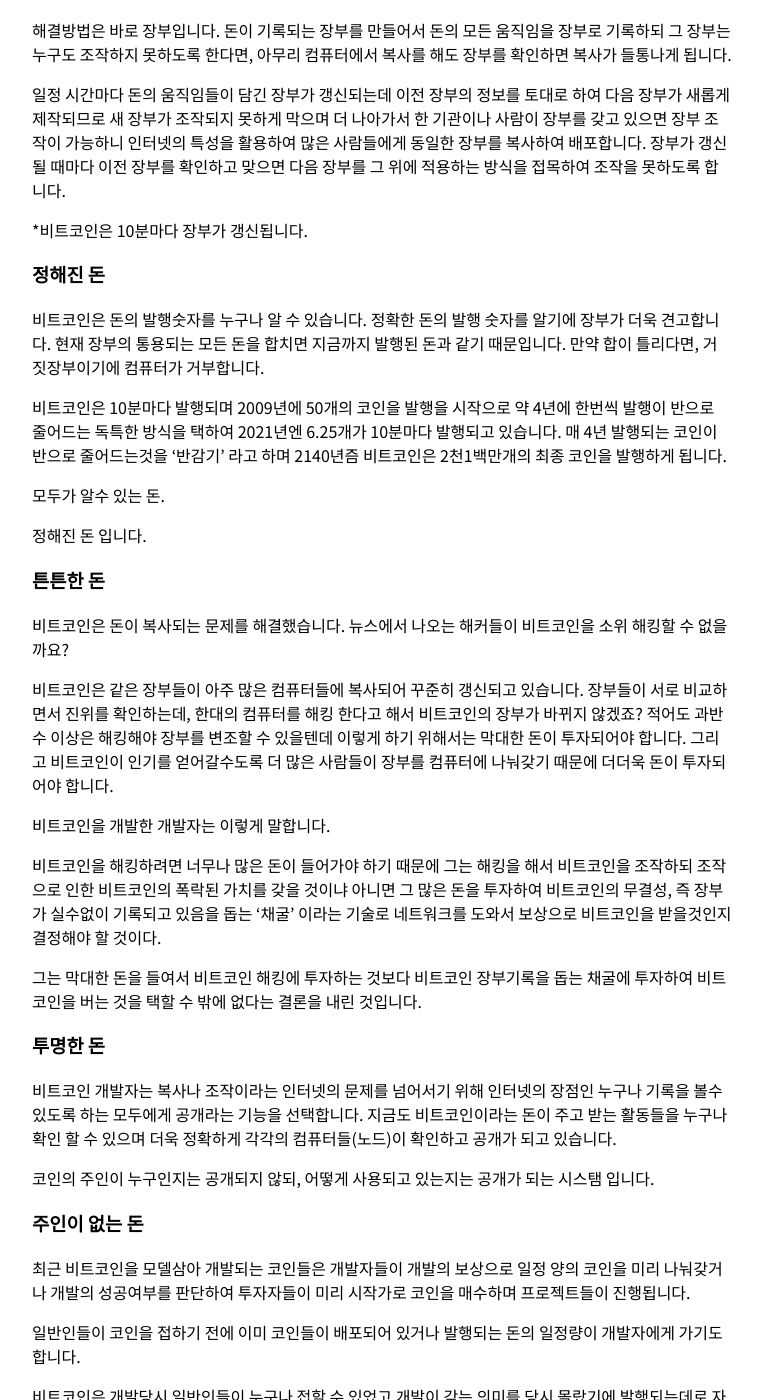
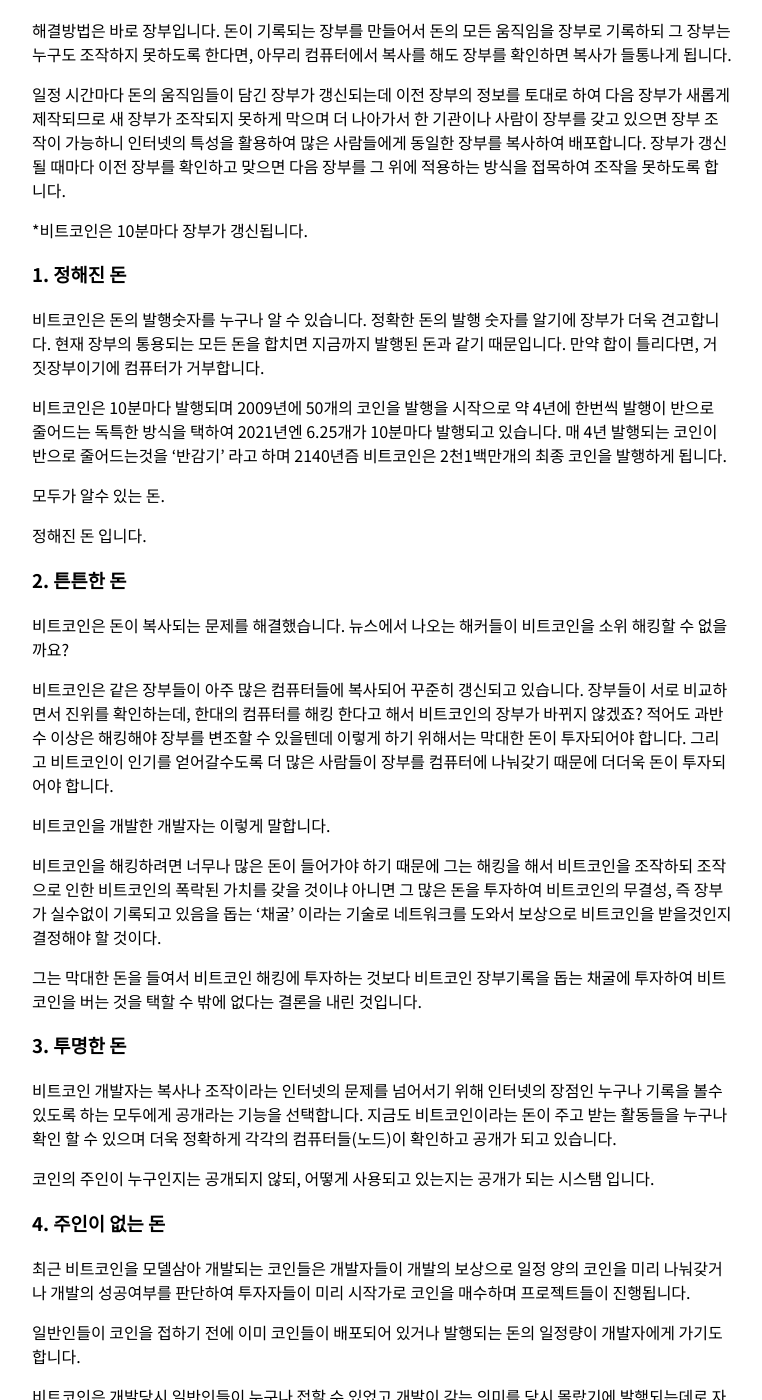
Before and after one commit to onebitco/onebitco.github.io, a Jekyll site: the page built from bitcoinkr-draft1.md, in a window 1280 px wide and 1400 px high, scrolled down 752 px. Shown: the whole window, without its empty margins (258-1020 px from the left). Built offline with Jekyll 4.4.1, drawn with Linux system fonts in a browser that asks for light colours.

Commit message:
숫자 추가

```diff
--- a/bitcoinkr-draft1.md
+++ b/bitcoinkr-draft1.md
@@ -21,7 +21,7 @@ permalink: /bitcoinkr-draft1/
 
 *비트코인은 10분마다 장부가 갱신됩니다.
 
-### 정해진 돈
+### 1. 정해진 돈
 비트코인은 돈의 발행숫자를 누구나 알 수 있습니다.  정확한 돈의 발행 숫자를 알기에 장부가 더욱 견고합니다.  현재 장부의 통용되는 모든 돈을 합치면 지금까지 발행된 돈과 같기 때문입니다.  만약 합이 틀리다면, 거짓장부이기에 컴퓨터가 거부합니다.
 
 비트코인은 10분마다 발행되며 2009년에 50개의 코인을 발행을 시작으로 약 4년에 한번씩 발행이 반으로 줄어드는 독특한 방식을 택하여 2021년엔 6.25개가 10분마다 발행되고 있습니다. 매 4년 발행되는 코인이 반으로 줄어드는것을 '반감기' 라고 하며 2140년즘 비트코인은 2천1백만개의 최종 코인을 발행하게 됩니다.
@@ -30,7 +30,7 @@ permalink: /bitcoinkr-draft1/
 
 정해진 돈 입니다.
 
-### 튼튼한 돈
+### 2. 튼튼한 돈
 비트코인은 돈이 복사되는 문제를 해결했습니다.  뉴스에서 나오는 해커들이 비트코인을 소위 해킹할 수 없을까요?
 
 비트코인은 같은 장부들이 아주 많은 컴퓨터들에 복사되어 꾸준히 갱신되고 있습니다.  장부들이 서로 비교하면서 진위를 확인하는데, 한대의 컴퓨터를 해킹 한다고 해서 비트코인의 장부가 바뀌지 않겠죠?  적어도 과반수 이상은 해킹해야 장부를 변조할 수 있을텐데 이렇게 하기 위해서는 막대한 돈이 투자되어야 합니다.  그리고 비트코인이 인기를 얻어갈수도록 더 많은 사람들이 장부를 컴퓨터에 나눠갖기 때문에 더더욱 돈이 투자되어야 합니다.
@@ -41,12 +41,12 @@ permalink: /bitcoinkr-draft1/
 
 그는 막대한 돈을 들여서 비트코인 해킹에 투자하는 것보다 비트코인 장부기록을 돕는 채굴에 투자하여 비트코인을 버는 것을 택할 수 밖에 없다는 결론을 내린 것입니다.
 
-### 투명한 돈
+### 3. 투명한 돈
 비트코인 개발자는 복사나 조작이라는 인터넷의 문제를 넘어서기 위해 인터넷의 장점인 누구나 기록을 볼수 있도록 하는 모두에게 공개라는 기능을 선택합니다.  지금도 비트코인이라는 돈이 주고 받는 활동들을 누구나 확인 할 수 있으며 더욱 정확하게 각각의 컴퓨터들(노드)이 확인하고 공개가 되고 있습니다.
 
 코인의 주인이 누구인지는 공개되지 않되, 어떻게 사용되고 있는지는 공개가 되는 시스탬 입니다.
 
-### 주인이 없는 돈
+### 4. 주인이 없는 돈
 최근 비트코인을 모델삼아 개발되는 코인들은 개발자들이 개발의 보상으로 일정 양의 코인을 미리 나눠갖거나 개발의 성공여부를 판단하여 투자자들이 미리 시작가로 코인을 매수하며 프로젝트들이 진행됩니다.
 
 일반인들이 코인을 접하기 전에 이미 코인들이 배포되어 있거나 발행되는 돈의 일정량이 개발자에게 가기도 합니다.
```
